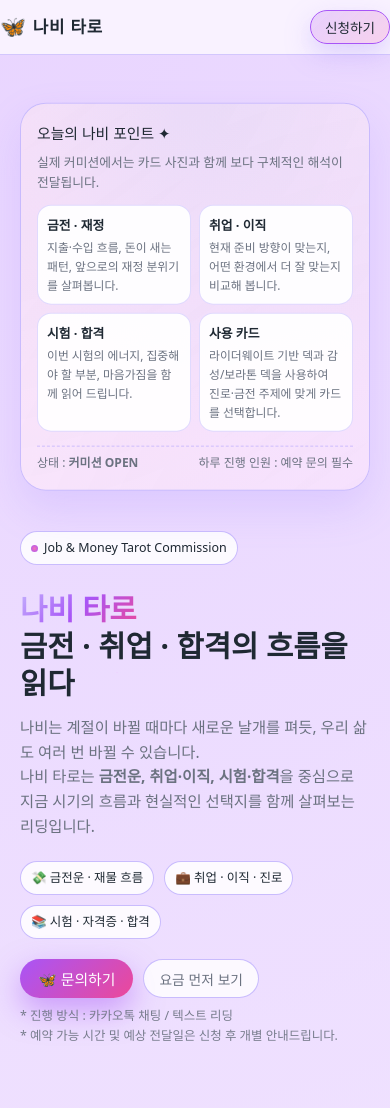
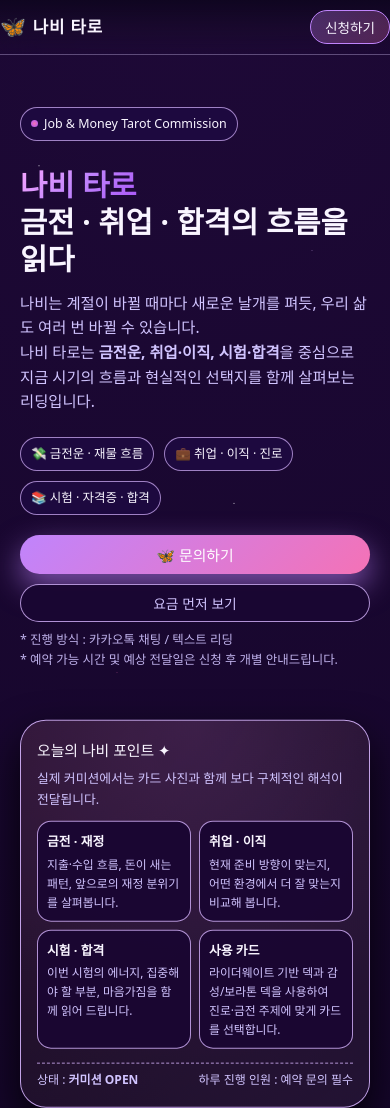
Before and after one commit to moonhong1164/NAVIcommision, a plain HTML site: page index.html in a window 390 px wide. Shown: the top 1108 px of the page. Drawn offline with Linux system fonts and the light colour scheme.

Commit message:
index.html

```diff
--- a/index.html
+++ b/index.html
@@ -6,25 +6,22 @@
   <title>나비 타로 커미션</title>
   <style>
     :root {
-      /* 연보라 테마 */
-      --bg-top: #f5f3ff;
-      --bg-middle: #fdf2ff;
-      --bg-bottom: #fff7ff;
+      /* 보라 테마 */
+      --bg: #07041a;
+      --bg-soft: rgba(26, 10, 48, 0.9);
+      --card: rgba(30, 12, 60, 0.96);
 
-      --card: #ffffff;
-      --card-soft: #f9f5ff;
+      --accent: #c084fc; /* 라벤더 네온 */
+      --accent-soft: rgba(192, 132, 252, 0.2);
 
-      --accent: #a855f7; /* 연보라 포인트 */
-      --accent-soft: rgba(168, 85, 247, 0.16);
+      --text: #f9f5ff;
+      --muted: #d1c4ff;
 
-      --text: #1f2933;
-      --muted: #6b7280;
-
-      --border: rgba(196, 181, 253, 0.8);
+      --border: rgba(216, 180, 254, 0.55);
 
       --radius-lg: 18px;
       --radius-xl: 26px;
-      --shadow-soft: 0 18px 40px rgba(148, 124, 255, 0.18);
+      --shadow-soft: 0 18px 40px rgba(0, 0, 0, 0.8);
     }
 
     * {
@@ -37,9 +34,8 @@
       font-family: system-ui, -apple-system, BlinkMacSystemFont, "Pretendard",
         "Noto Sans KR", sans-serif;
       background:
-        radial-gradient(circle at 0% 0%, #e9d5ff 0, transparent 55%),
-        radial-gradient(circle at 100% 100%, #e0e7ff 0, transparent 55%),
-        linear-gradient(180deg, var(--bg-top), var(--bg-middle), var(--bg-bottom));
+        radial-gradient(circle at top, #1e0937 0, transparent 55%),
+        radial-gradient(circle at bottom, #050013 0, #050013 65%);
       color: var(--text);
       line-height: 1.6;
       position: relative;
@@ -64,11 +60,11 @@
       pointer-events: none;
       z-index: -1;
       background-image:
-        radial-gradient(2px 2px at 10% 20%, rgba(129, 140, 248, 0.7) 0, transparent 50%),
-        radial-gradient(1.5px 1.5px at 80% 30%, rgba(196, 181, 253, 0.9) 0, transparent 50%),
-        radial-gradient(1.5px 1.5px at 30% 80%, rgba(244, 187, 255, 0.8) 0, transparent 50%),
-        radial-gradient(2px 2px at 60% 60%, rgba(226, 232, 240, 0.7) 0, transparent 55%);
-      opacity: 0.7;
+        radial-gradient(2px 2px at 10% 20%, rgba(248, 250, 252, 0.8) 0, transparent 50%),
+        radial-gradient(1.5px 1.5px at 80% 30%, rgba(216, 180, 254, 0.9) 0, transparent 50%),
+        radial-gradient(1.5px 1.5px at 30% 80%, rgba(244, 114, 182, 0.8) 0, transparent 50%),
+        radial-gradient(2px 2px at 60% 60%, rgba(248, 250, 252, 0.7) 0, transparent 55%);
+      opacity: 0.75;
       animation: twinkle 10s ease-in-out infinite alternate;
     }
 
@@ -85,8 +81,13 @@
       top: 0;
       z-index: 50;
       backdrop-filter: blur(18px);
-      background: rgba(250, 245, 255, 0.92);
-      border-bottom: 1px solid rgba(196, 181, 253, 0.7);
+      background: linear-gradient(
+        to bottom,
+        rgba(15, 6, 32, 0.96),
+        rgba(24, 9, 43, 0.8),
+        transparent
+      );
+      border-bottom: 1px solid rgba(216, 180, 254, 0.4);
     }
 
     .nav {
@@ -113,11 +114,10 @@
       display: flex;
       gap: 18px;
       font-size: 0.9rem;
-      color: var(--muted);
     }
 
     .nav-links a {
-      opacity: 0.9;
+      opacity: 0.85;
       padding: 6px 10px;
       border-radius: 999px;
       transition: 0.2s;
@@ -125,8 +125,7 @@
 
     .nav-links a:hover {
       opacity: 1;
-      background-color: rgba(221, 214, 254, 0.9);
-      color: var(--text);
+      background-color: rgba(30, 16, 60, 0.9);
     }
 
     .nav-cta {
@@ -135,14 +134,13 @@
       border: 1px solid var(--accent);
       background: linear-gradient(
         135deg,
-        rgba(168, 85, 247, 0.22),
+        rgba(192, 132, 252, 0.3),
         rgba(244, 114, 182, 0.25)
       );
       font-size: 0.85rem;
       display: none;
       color: var(--text);
       cursor: pointer;
-      box-shadow: 0 10px 26px rgba(167, 139, 250, 0.35);
     }
 
     /* 섹션 공통 */
@@ -195,7 +193,7 @@
     }
 
     .hero-title span {
-      background: linear-gradient(135deg, #c4b5fd, #a855f7, #ec4899);
+      background: linear-gradient(135deg, #f9a8ff, #c084fc, #a855f7);
       -webkit-background-clip: text;
       color: transparent;
     }
@@ -217,12 +215,11 @@
       font-size: 0.78rem;
       padding: 6px 10px;
       border-radius: 999px;
-      border: 1px solid rgba(196, 181, 253, 0.9);
-      background-color: rgba(255, 255, 255, 0.85);
+      border: 1px solid rgba(216, 180, 254, 0.7);
+      background-color: rgba(30, 10, 65, 0.95);
       display: inline-flex;
       align-items: center;
       gap: 6px;
-      color: var(--text);
     }
 
     .badge-dot {
@@ -244,10 +241,10 @@
       border-radius: 999px;
       padding: 9px 18px;
       font-size: 0.93rem;
-      background: linear-gradient(135deg, var(--accent), #ec4899);
+      background: linear-gradient(135deg, var(--accent), #f472b6);
       color: white;
       cursor: pointer;
-      box-shadow: 0 12px 30px rgba(168, 85, 247, 0.5);
+      box-shadow: 0 12px 30px rgba(192, 132, 252, 0.6);
       display: inline-flex;
       align-items: center;
       gap: 6px;
@@ -256,15 +253,15 @@
 
     .btn-primary:hover {
       transform: translateY(-2px);
-      box-shadow: 0 15px 36px rgba(147, 51, 234, 0.6);
+      box-shadow: 0 15px 36px rgba(219, 39, 119, 0.6);
     }
 
     .btn-secondary {
       border-radius: 999px;
       padding: 8px 15px;
       font-size: 0.86rem;
-      background-color: rgba(255, 255, 255, 0.8);
-      border: 1px solid rgba(196, 181, 253, 0.9);
+      background-color: rgba(26, 7, 50, 0.98);
+      border: 1px solid rgba(216, 180, 254, 0.8);
       color: var(--muted);
       display: inline-flex;
       align-items: center;
@@ -274,8 +271,8 @@
     }
 
     .btn-secondary:hover {
-      background-color: rgba(221, 214, 254, 0.9);
-      border-color: rgba(168, 85, 247, 0.9);
+      background-color: rgba(59, 7, 100, 0.9);
+      border-color: rgba(244, 114, 182, 0.9);
     }
 
     .hero-note {
@@ -287,9 +284,9 @@
     .hero-card {
       border-radius: var(--radius-xl);
       padding: 18px 16px;
-      background: radial-gradient(circle at top, #ede9fe, #fdf2ff 80%);
+      background: radial-gradient(circle at top, #1f1033, #050013 80%);
       box-shadow: var(--shadow-soft);
-      border: 1px solid rgba(196, 181, 253, 0.9);
+      border: 1px solid rgba(216, 180, 254, 0.9);
       position: relative;
       overflow: hidden;
       animation: floatCard 4s ease-in-out infinite alternate;
@@ -305,8 +302,8 @@
       position: absolute;
       inset: -40%;
       background:
-        radial-gradient(circle at 10% 0, rgba(244, 114, 182, 0.12), transparent),
-        radial-gradient(circle at 90% 100%, rgba(168, 85, 247, 0.12), transparent);
+        radial-gradient(circle at 10% 0, rgba(244, 114, 182, 0.18), transparent),
+        radial-gradient(circle at 90% 100%, rgba(192, 132, 252, 0.16), transparent);
       opacity: 0.9;
       z-index: -1;
     }
@@ -317,7 +314,6 @@
       display: flex;
       align-items: center;
       gap: 6px;
-      color: var(--text);
     }
 
     .hero-card-sub {
@@ -336,8 +332,8 @@
     .mini-card {
       border-radius: 14px;
       padding: 9px;
-      background-color: rgba(255, 255, 255, 0.92);
-      border: 1px solid rgba(221, 214, 254, 0.9);
+      background-color: rgba(26, 7, 50, 0.97);
+      border: 1px solid rgba(216, 180, 254, 0.8);
       font-size: 0.78rem;
     }
 
@@ -345,7 +341,6 @@
       font-weight: 600;
       margin-bottom: 3px;
       font-size: 0.8rem;
-      color: var(--text);
     }
 
     .mini-card-text {
@@ -360,10 +355,8 @@
       font-size: 0.75rem;
       color: var(--muted);
       padding-top: 6px;
-      border-top: 1px dashed rgba(196, 181, 253, 0.8);
+      border-top: 1px dashed rgba(216, 180, 254, 0.8);
       margin-top: 4px;
-      flex-wrap: wrap;
-      gap: 6px;
     }
 
     /* 소개 섹션 */
@@ -414,8 +407,8 @@
       margin-top: 10px;
       padding: 9px;
       border-radius: 12px;
-      background-color: var(--card-soft);
-      border: 1px dashed rgba(168, 85, 247, 0.7);
+      background-color: rgba(23, 6, 46, 0.97);
+      border: 1px dashed rgba(244, 114, 182, 0.9);
     }
 
     /* 가격 */
@@ -434,14 +427,13 @@
       position: relative;
       overflow: hidden;
       transition: transform 0.2s ease, box-shadow 0.2s ease,
-        border-color 0.2s ease, background-color 0.2s ease;
+        border-color 0.2s ease;
     }
 
     .price-card:hover {
       transform: translateY(-4px);
-      box-shadow: 0 20px 40px rgba(167, 139, 250, 0.4);
-      border-color: rgba(168, 85, 247, 0.95);
-      background-color: #f5f3ff;
+      box-shadow: 0 20px 40px rgba(30, 7, 61, 0.95);
+      border-color: rgba(244, 114, 182, 0.95);
     }
 
     .price-badge {
@@ -452,8 +444,7 @@
       padding: 4px 8px;
       border-radius: 999px;
       background-color: var(--accent-soft);
-      border: 1px solid rgba(168, 85, 247, 0.9);
-      color: var(--text);
+      border: 1px solid rgba(192, 132, 252, 0.9);
     }
 
     .price-title {
@@ -472,7 +463,6 @@
       font-weight: 600;
       margin-bottom: 8px;
       font-size: 0.9rem;
-      color: #7c2d12;
     }
 
     .price-meta {
@@ -491,7 +481,7 @@
       font-size: 0.73rem;
       color: var(--muted);
       margin-top: 7px;
-      border-top: 1px dashed rgba(196, 181, 253, 0.7);
+      border-top: 1px dashed rgba(216, 180, 254, 0.6);
       padding-top: 5px;
       opacity: 0;
       max-height: 0;
@@ -518,10 +508,10 @@
     }
 
     .type-card {
-      background-color: var(--card-soft);
+      background-color: rgba(23, 6, 46, 0.97);
       border-radius: 14px;
       padding: 10px 10px 11px;
-      border: 1px solid rgba(196, 181, 253, 0.9);
+      border: 1px solid rgba(216, 180, 254, 0.7);
     }
 
     .type-title {
@@ -555,7 +545,7 @@
       width: 22px;
       height: 22px;
       border-radius: 50%;
-      border: 1px solid rgba(168, 85, 247, 0.95);
+      border: 1px solid rgba(244, 114, 182, 0.95);
       display: flex;
       align-items: center;
       justify-content: center;
@@ -576,11 +566,11 @@
     /* 신청 카드 / 공통 카드 */
 
     .request-card {
-      background: radial-gradient(circle at top, rgba(196, 181, 253, 0.35),
-        rgba(255, 255, 255, 0.95));
+      background: radial-gradient(circle at top, rgba(192, 132, 252, 0.2),
+        rgba(15, 6, 32, 0.98));
       border-radius: var(--radius-xl);
       padding: 20px 18px;
-      border: 1px solid rgba(168, 85, 247, 0.8);
+      border: 1px solid rgba(244, 114, 182, 0.9);
       box-shadow: var(--shadow-soft);
       text-align: center;
     }
@@ -613,21 +603,18 @@
     .link-chip {
       padding: 7px 14px;
       border-radius: 999px;
-      border: 1px solid rgba(196, 181, 253, 0.9);
-      background-color: #ffffff;
+      border: 1px solid rgba(216, 180, 254, 0.8);
+      background-color: rgba(26, 7, 50, 0.98);
       font-size: 0.8rem;
       display: inline-flex;
       align-items: center;
       gap: 6px;
-      transition: background-color 0.18s ease, transform 0.18s ease,
-        box-shadow 0.18s ease;
-      color: var(--text);
+      transition: background-color 0.18s ease, transform 0.18s ease;
     }
 
     .link-chip:hover {
-      background-color: #ede9fe;
+      background-color: rgba(88, 28, 135, 0.9);
       transform: translateY(-1px);
-      box-shadow: 0 8px 20px rgba(167, 139, 250, 0.35);
     }
 
     /* 유의사항 / FAQ */
@@ -687,8 +674,8 @@
       padding: 26px 0 38px;
       font-size: 0.78rem;
       color: var(--muted);
-      border-top: 1px solid rgba(196, 181, 253, 0.7);
-      background: linear-gradient(to top, rgba(237, 233, 254, 0.9), transparent);
+      border-top: 1px solid rgba(216, 180, 254, 0.4);
+      background: linear-gradient(to top, rgba(9, 5, 20, 0.98), transparent);
     }
 
     .footer-inner {
@@ -711,8 +698,10 @@
         padding-bottom: 52px;
       }
 
+      /* 카드가 아래로 내려오도록 (텍스트 먼저 보이게) */
       .hero-card {
-        order: -1;
+        order: 2;
+        margin-top: 18px;
       }
 
       .cards-grid {
@@ -764,6 +753,29 @@
       .types-grid {
         grid-template-columns: 1fr 1fr;
       }
+
+      /* ✅ 모바일에서 월홍처럼 히어로가 첫 화면 꽉 채우도록 */
+      .hero {
+        min-height: calc(100vh - 70px);
+        padding-top: 60px;
+        padding-bottom: 36px;
+        display: flex;
+        align-items: center;
+      }
+
+      .hero-inner {
+        grid-template-columns: 1fr;
+      }
+
+      .hero-actions {
+        flex-direction: column;
+      }
+
+      .hero-actions .btn-primary,
+      .hero-actions .btn-secondary {
+        width: 100%;
+        justify-content: center;
+      }
     }
 
     @media (max-width: 480px) {
@@ -785,7 +797,7 @@
 
       .hero {
         padding-top: 52px;
-        padding-bottom: 46px;
+        padding-bottom: 40px;
       }
     }
   </style>
```
